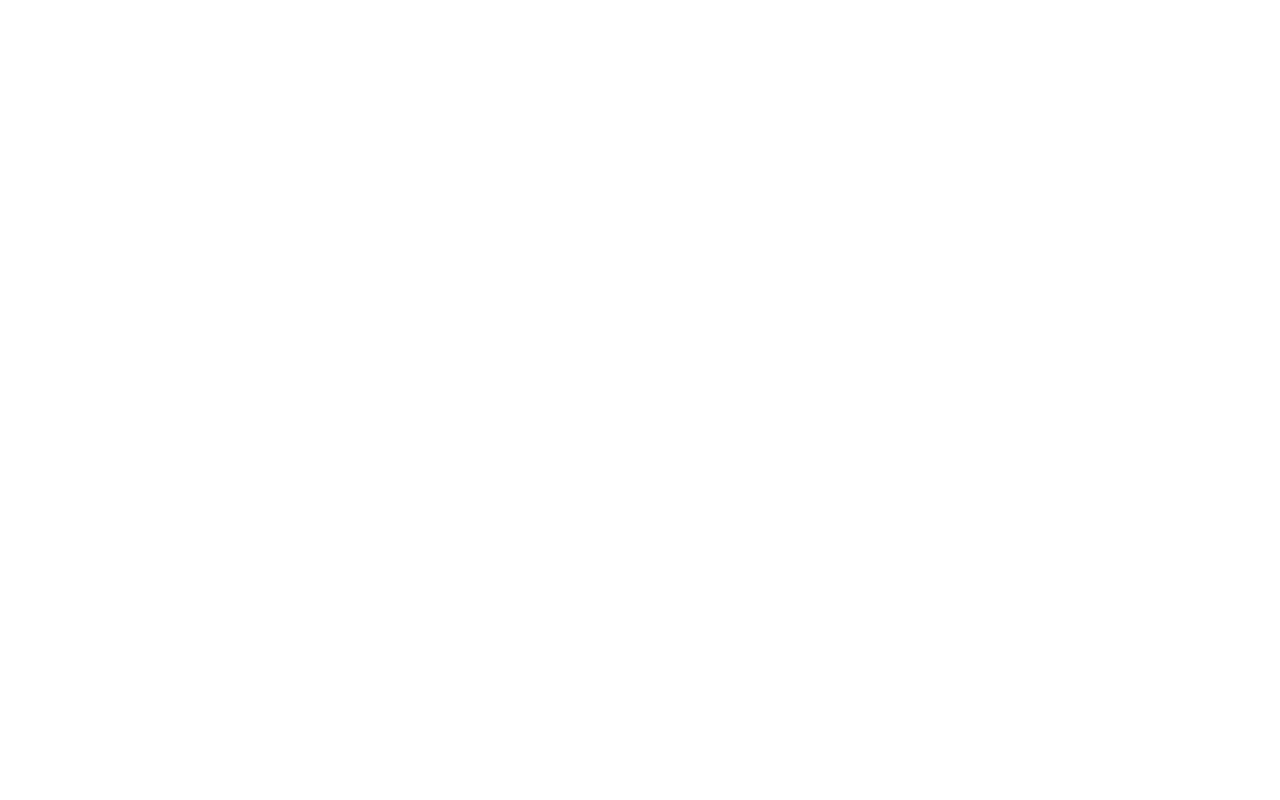
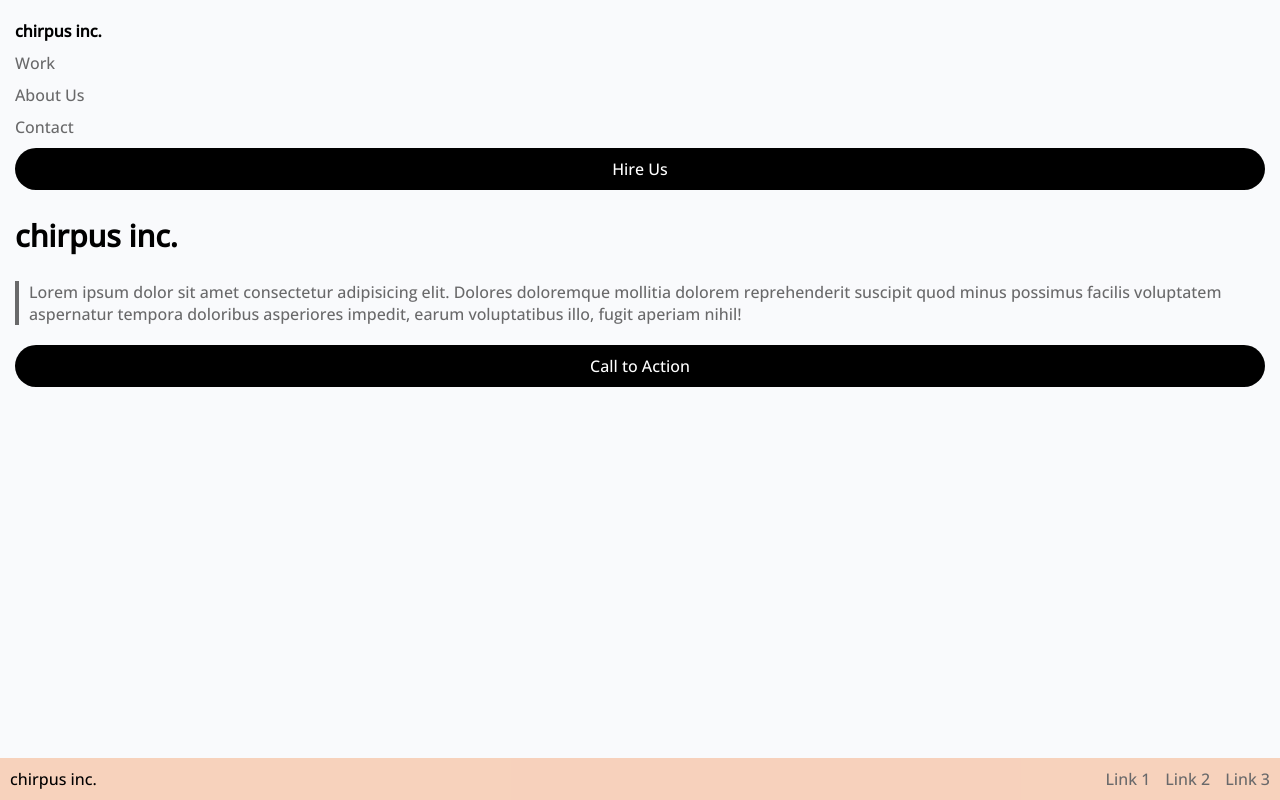
Before and after one commit to SunBruh/01-lab-pt1, a plain HTML site: page index.html in a window 1280 px wide. Drawn offline with nearby package versions, Linux system fonts and the light colour scheme.

Commit message:
final commit

```diff
--- a/index.html
+++ b/index.html
@@ -4,7 +4,42 @@
     <meta charset="UTF-8" />
     <meta http-equiv="X-UA-Compatible" content="IE=edge" />
     <meta name="viewport" content="width=device-width, initial-scale=1.0" />
-    <title>Document</title>
+    <title>HTML/CSS Lab 2</title>
+    <link rel="stylesheet" href="style.css" />
+    <link rel="preconnect" href="https://fonts.googleapis.com" />
+    <link rel="preconnect" href="https://fonts.gstatic.com" crossorigin />
+    <link
+      href="https://fonts.googleapis.com/css2?family=Open+Sans:wght@500&family=Work+Sans:wght@600&display=swap"
+      rel="stylesheet"
+    />
   </head>
-  <body></body>
+  <body>
+    <header>
+      <h1>chirpus inc.</h1>
+      <ul class="nav-list">
+        <li class="nav-list-item"><a href="#">Work</a></li>
+        <li class="nav-list-item"><a href="#">About Us</a></li>
+        <li class="nav-list-item"><a href="#">Contact</a></li>
+      </ul>
+      <div class="button-link"><a href="#">Hire Us</a></div>
+    </header>
+    <main>
+      <h2>chirpus inc.</h2>
+      <p class="info">
+        Lorem ipsum dolor sit amet consectetur adipisicing elit. Dolores
+        doloremque mollitia dolorem reprehenderit suscipit quod minus possimus
+        facilis voluptatem aspernatur tempora doloribus asperiores impedit,
+        earum voluptatibus illo, fugit aperiam nihil!
+      </p>
+      <p class="button-link call-to-action"><a href="">Call to Action</a></p>
+    </main>
+    <footer>
+      <p>chirpus inc.</p>
+      <ul class="link-list">
+        <li><a href="#">Link 1</a></li>
+        <li><a href="#">Link 2</a></li>
+        <li><a href="#">Link 3</a></li>
+      </ul>
+    </footer>
+  </body>
 </html>
--- a/style.css
+++ b/style.css
@@ -0,0 +1,86 @@
+/* resets */
+body,
+h1,
+p {
+  margin: 0;
+}
+
+body {
+  font-family: "Open Sans", sans-serif;
+  background-color: #f9fafc;
+}
+
+header {
+  margin: 20px 15px;
+}
+
+h1 {
+  font-size: medium;
+}
+
+.nav-list {
+  margin: 0;
+}
+
+.nav-list-item {
+  margin: 10px 0;
+}
+
+.button-link a {
+  display: flex;
+  justify-content: center;
+  background-color: #000;
+  color: #fff;
+  padding: 10px;
+  border-radius: 50px;
+}
+
+ul {
+  list-style: none;
+  padding: 0;
+}
+
+a {
+  text-decoration: none;
+  color: #69696a;
+}
+
+main {
+  margin: 20px 15px;
+}
+
+h2 {
+  font-size: 30px;
+}
+
+.info {
+  color: #69696a;
+  border-left: 4px solid #69696a;
+  padding: 0;
+  padding-left: 10px;
+}
+
+.call-to-action {
+  margin-top: 20px;
+}
+
+footer {
+  display: flex;
+  position: fixed;
+  bottom: 0;
+  background-color: rgba(247, 193, 162, 0.7);
+  width: 100%;
+  justify-content: space-between;
+  align-items: center;
+  padding: 10px;
+}
+
+.link-list {
+  display: flex;
+  padding-right: 20px;
+  margin: 0;
+}
+
+.link-list li {
+  margin-left: 15px;
+}
```
